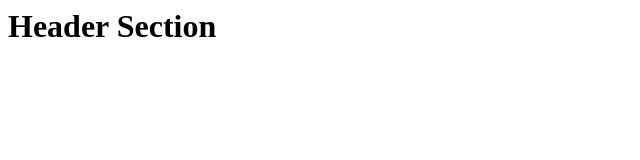
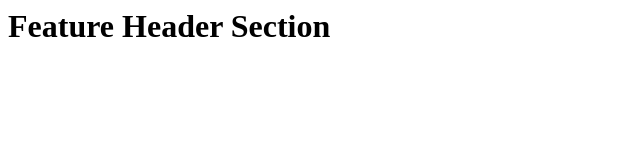
Before and after one commit to yarramsettysuraj196/GitHub6, a plain HTML site: page index.html in a window 1280 px wide. Shown: the whole page, without its empty margins (0-640 px from the left). Drawn offline with Linux system fonts and the light colour scheme.

Commit message:
Add header in index.html on feature-header

```diff
--- a/index.html
+++ b/index.html
@@ -1 +1 @@
-<h1>Header Section</h1>
+<h1>Feature Header Section</h1>
```
